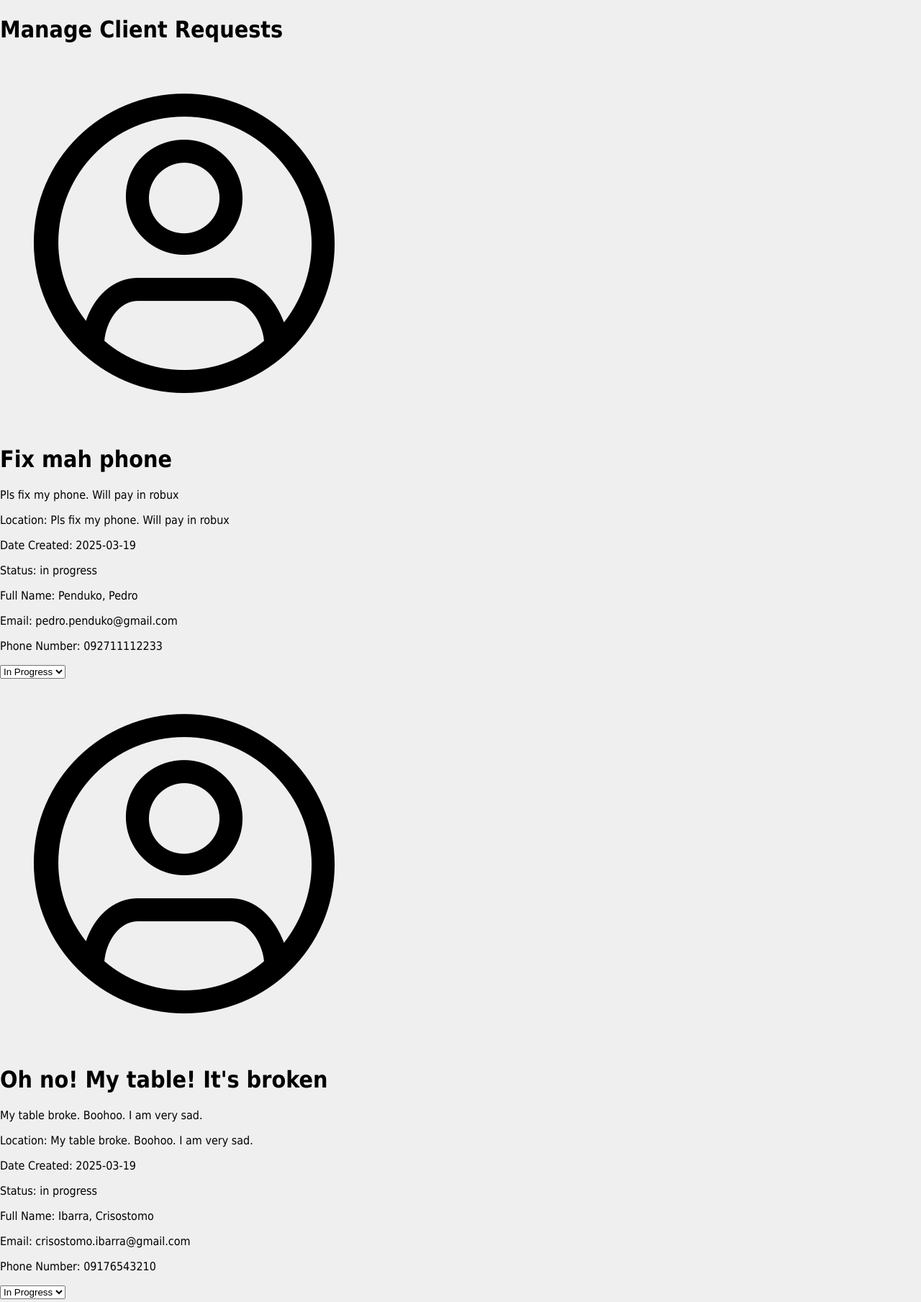
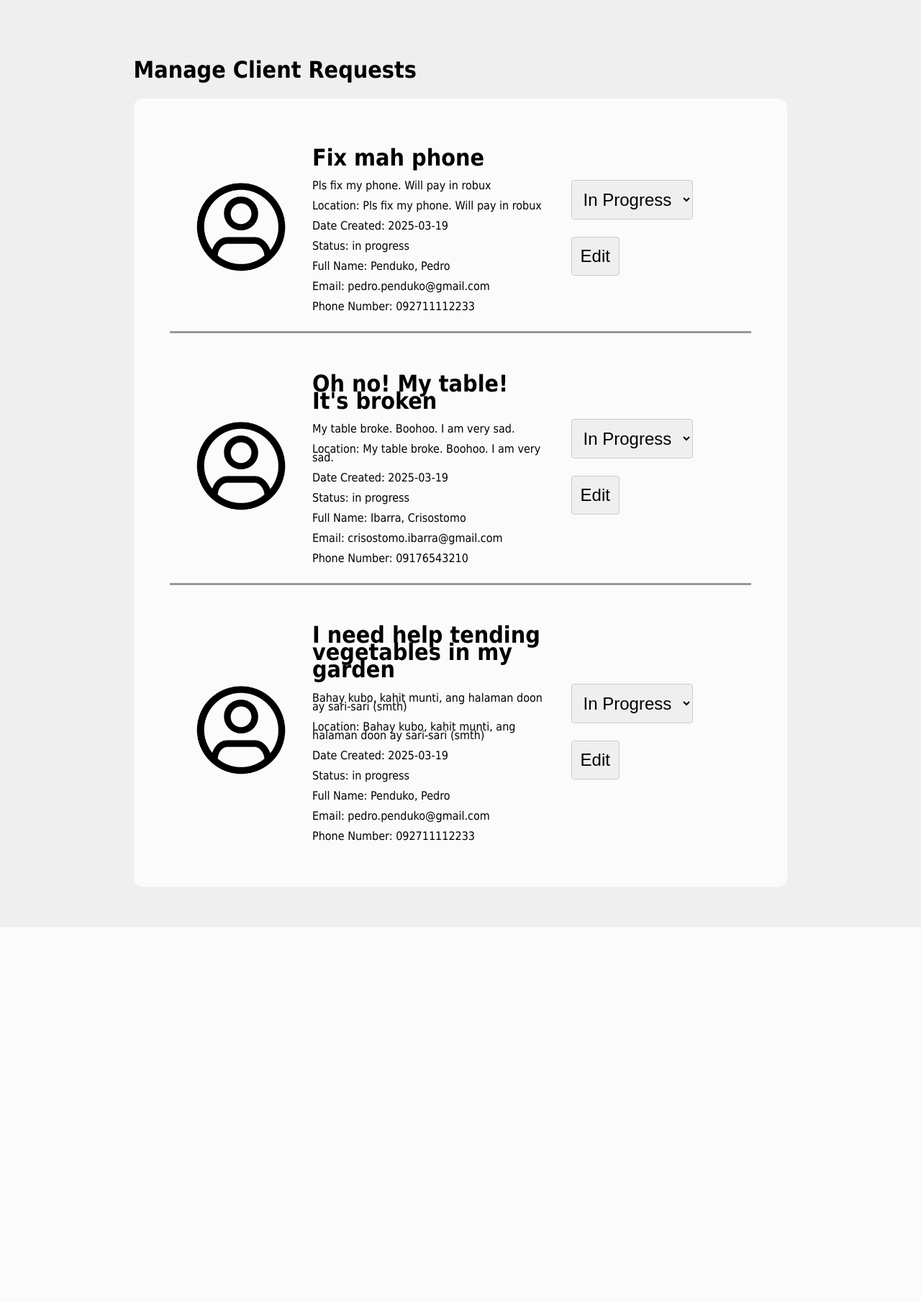
Before and after one commit to apotato369550/web-dev-1-final-project, a PHP site: page /admin/manage-requests.php in a window 1280 px wide. Shown: the part 124-1933 px from the top of the page at 72% size. After the commit the page ends 1292 px from the top, so only its background shows below. Run offline with PHP 8.4, Linux system fonts and the light colour scheme; a user stored in the database is signed in; data comes from the database, SQL or seed files in the repository.

Commit message:
Added styles to manage-jobs and manage-requests page

```diff
--- a/admin/admin.css
+++ b/admin/admin.css
@@ -527,6 +527,98 @@ nav {
     background-color: rgb(255, 255, 255, 0.75);
 }
 
+.job {
+    display: flex;
+    flex-direction: row;
+    column-gap: 30px;
+    border-bottom: #999999 3px solid;
+    margin: 12px;
+}
+
+.job-buttons button {
+    padding: 12px;
+    margin: 12px;
+    font-size: 1.5rem;
+    border: 1px solid #ccc;
+    border-radius: 4px;
+}
+
+.manage-requests-container {
+    display: flex;
+    width: 100vw;
+    margin: 0px;
+    padding: 0px;
+    align-items: center;
+}
+
+.manage-requests {
+    margin: 7vh auto;
+}
+
+.manage-requests-interface {
+    display: flex;
+    flex-direction: column;
+    margin: auto;
+    width: 65vw;
+    padding: 3vh 3vw;
+    border-radius: 12px;
+    background-color: rgb(255, 255, 255, 0.75);
+}
+
+.request {
+    display: flex;
+    flex-direction: row;
+    align-items: center;
+    border-bottom: #999999 3px solid;
+    margin: 12px;
+    padding: 12px;
+}
+
+.request div {
+    margin: 0px 12px;
+}
+
+.request:last-child {
+    border-bottom: none;
+}
+
+.request-profile-picture img {
+    width: 150px;
+    height: 150px;
+    border-radius: 50%;
+    margin: auto;
+}
+
+.request-info {
+    line-height: 0.75;
+    width: 50%;
+}
+
+
+.request-status-select select {
+    padding: 12px;
+    margin: 12px;
+    font-size: 1.5rem;
+    border: 1px solid #ccc;
+    border-radius: 4px;
+}
+
+.request-status-select option {
+    padding: 12px;
+    margin: 12px;
+    font-size: 1.5rem;
+    border: 1px solid #ccc;
+    border-radius: 4px;
+}
+
+.request-status-select button {
+    padding: 12px;
+    margin: 12px;
+    font-size: 1.5rem;
+    border: 1px solid #ccc;
+    border-radius: 4px;
+}
+
 @media only screen and (max-width: 1200px) {
     .edit-profile-form-container {
         width: 75vw;
--- a/admin/manage-requests.php
+++ b/admin/manage-requests.php
@@ -98,11 +98,16 @@
                             <p>Phone Number: <?php echo $phoneNumber ?> </p>
                         </div>
                         <div class="request-status-select">
-                            <select name="request-status">
-                                <option value="in progress" <?php if ($requestStatus === "in progress") { echo "selected"; } ?>>In Progress</option>
-                                <option value="finished" <?php if ($requestStatus === "finished") { echo "selected"; } ?>>Finished</option>
-                                <option value="cancelled" <?php if ($requestStatus === "cancelled") { echo "selected"; } ?>>Cancelled</option>
-                            </select>
+                            <form action="../includes/change-request-status.inc.php" method="post">
+                                <input type="hidden" name="author-id" value="<?php echo $_SESSION["user_id"] ?>">
+                                <input type="hidden" name="request-id" value="<?php echo $row["request_id"] ?>">
+                                <select name="request-status">
+                                    <option value="in progress" <?php if ($requestStatus === "in progress") { echo "selected"; } ?>>In Progress</option>
+                                    <option value="finished" <?php if ($requestStatus === "finished") { echo "selected"; } ?>>Finished</option>
+                                    <option value="cancelled" <?php if ($requestStatus === "cancelled") { echo "selected"; } ?>>Cancelled</option>
+                                </select>
+                                <button type="submit" name="edit-request-status">Edit</button>
+                            </form>
                         </div>
                     </div>
 
```
Also changed, not shown: admin/manage-jobs.php (+10 -3 lines), includes/change-request-status.inc.php (added, +10 -0 lines).
